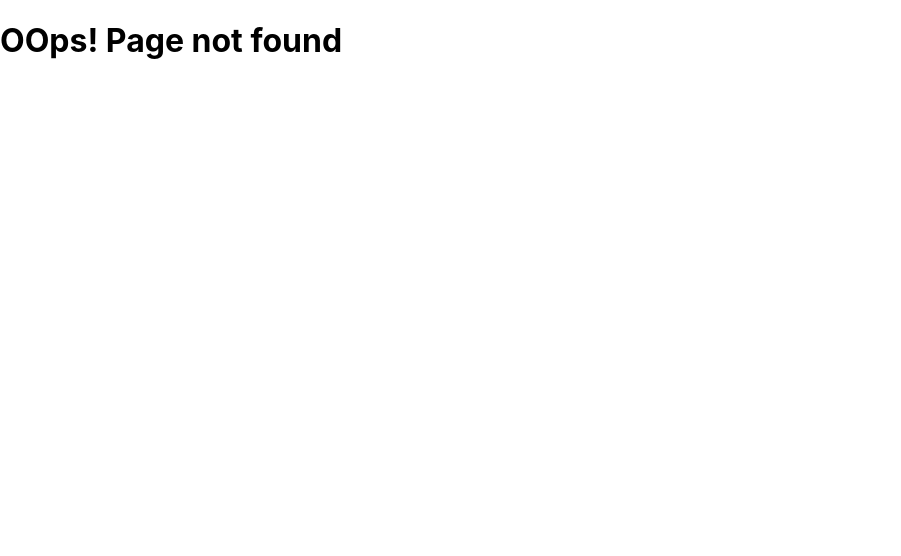
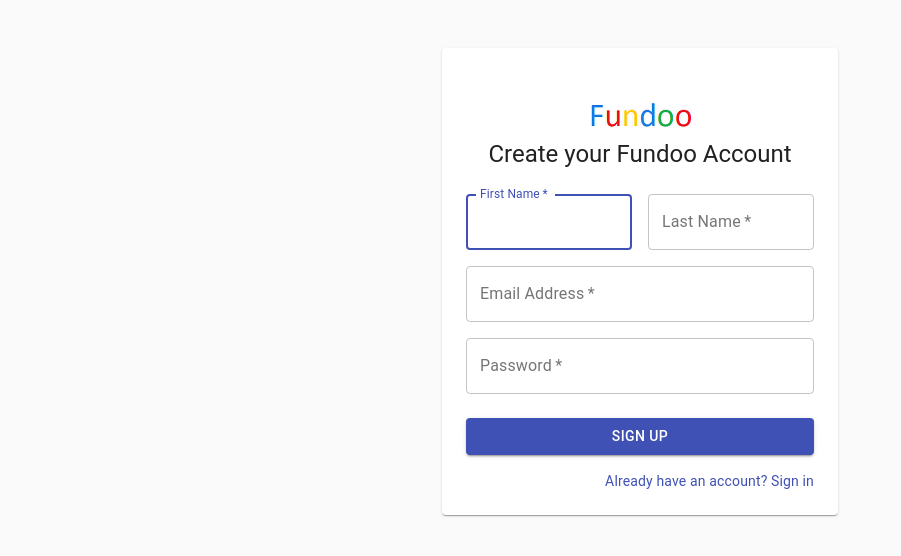
Before and after one commit to anubhav230/FundooApp_Frontend, a React (Create React App) app: page /register in a window 1280 px wide. Before the commit this address had no page. Shown: the top 556 px of the page, without its empty margins (0-901 px from the left). Built offline with nearby package versions, Linux system fonts and the light colour scheme; the HTML template or start-up script is replaced by a standard one.

Commit message:
feat: Created sign up static page

```diff
--- a/src/App.jsx
+++ b/src/App.jsx
@@ -3,12 +3,14 @@ import './App.css';
 import {BrowserRouter as Router, Route, Switch} from 'react-router-dom'
 import LoginIn from './components/Login'
 import Error from './components/Error'
+import SignUp from './components/Register'
 
 function App() {
     return (
         <Router>
             <Switch>
                 <Route exact path="/" component={LoginIn} />
+                <Route path="/register" component={SignUp} />
                 <Route component={Error} />
             </Switch>
         </Router>
--- a/src/Components/Login.jsx
+++ b/src/Components/Login.jsx
@@ -33,11 +33,10 @@ const useStyles = makeStyles((theme) => ({
 
     },
     paper: {
-        marginTop: theme.spacing(8),
+        marginTop: theme.spacing(6),
         marginBottom: theme.spacing(3),
-        padding: theme.spacing(1),
-        paddingLeft: theme.spacing(2),
-        paddingRight: theme.spacing(2),
+        paddingLeft: theme.spacing(1.5),
+        paddingRight: theme.spacing(1.5),
         display: 'flex',
         flexDirection: 'column',
         alignItems: 'center',
@@ -49,12 +48,10 @@ const useStyles = makeStyles((theme) => ({
 
 
 const validationSchema = Yup.object().shape({
-
     email: Yup.string().email().required("Email required!"),
     password: Yup.string()
-        .min(4, "Must have minimum Charachters")
+        .min(4, "Must have minimum 4 Charachters")
         .required("Password required!").matches(/(?=.*[0-9])/, "Password must contain a number."),
-
 });
 
 export default function SignIn() {
@@ -127,7 +124,7 @@ export default function SignIn() {
                                     </Link>
                                         </Grid>
                                         <Grid item>
-                                            <Link href="#" variant="body2">
+                                            <Link href="http://localhost:3000/register" variant="body2">
                                                 {"Don't have an account? Sign Up"}
                                             </Link>
                                         </Grid>
@@ -137,8 +134,6 @@ export default function SignIn() {
                         </Paper>
                     </main>
                 </Container>
-
-            // }}
                 )}
         </Formik>
     )
--- /dev/null
+++ b/src/Components/Register.jsx
@@ -0,0 +1,150 @@
+import React from 'react';
+import Button from '@material-ui/core/Button';
+import CssBaseline from '@material-ui/core/CssBaseline';
+import TextField from '@material-ui/core/TextField';
+import Link from '@material-ui/core/Link';
+import Grid from '@material-ui/core/Grid';
+import Typography from '@material-ui/core/Typography';
+import {makeStyles} from '@material-ui/core/styles';
+import Container from '@material-ui/core/Container';
+import Logo from '../../src/image/fundoologo.jpg';
+import Paper from '@material-ui/core/Paper';
+import {Formik} from "formik";
+import * as Yup from "yup";
+
+
+const useStyles = makeStyles((theme) => ({
+    paper: {
+        marginTop: theme.spacing(6),
+        marginBottom: theme.spacing(3),
+        paddingLeft: theme.spacing(1.5),
+        paddingRight: theme.spacing(1.5),
+        display: 'flex',
+        flexDirection: 'column',
+        alignItems: 'center',
+    },
+    form: {
+        width: '100%', // Fix IE 11 issue.
+        marginTop: theme.spacing(3),
+    },
+    submit: {
+        margin: theme.spacing(3, 0, 2),
+    },
+    image: {
+        backgroundImage: 'url(./src/image/fundoologo.jpg)',
+        backgroundRepeat: 'no-repeat',
+        backgroundColor:
+            theme.palette.type === 'light' ? theme.palette.grey[50] : theme.palette.grey[900],
+        backgroundSize: 'cover',
+        backgroundPosition: 'center',
+    },
+}));
+
+const validationSchema = Yup.object().shape({
+    firstName: Yup.string().min(4, 'Must cuntain 4 Characters!').required("firstName required!")
+    .matches(/^[A-Za-z]+$/, "Only Alphabets allowed"),
+    lastName: Yup.string().min(4, 'Must cuntain 3 Characters!').required("lastName required!")
+    .matches(/^[A-Za-z]+$/, "Only Alphabets allowed"),
+    email: Yup.string().email().required("Email required!"),
+    password: Yup.string()
+        .min(4, "Must have minimum 4 Charachters")
+        .required("Password required!").matches(/(?=.*[0-9])/, "Password must contain a number."),
+});
+
+export default function SignUp() {
+    const classes = useStyles();
+
+    return (
+        <Formik initialValues={{ firstName: "", lastName: "", email: "", password: "" }}
+        validationSchema={validationSchema}
+        >
+            {({ values, errors, touched, handleChange, handleBlur, handleSubmit, isSubmitting}) => (
+                <Container component="main" maxWidth="xs">
+                <CssBaseline />
+                <Grid item xs={false} sm={4} md={7} className={classes.image} />
+                <Paper className={classes.paper}>
+                    <div className={classes.paper}>
+                        <img src={Logo} />
+                        <Typography component="h1" variant="h5">
+                            Create your Fundoo Account
+                    </Typography>
+                        <form className={classes.form} noValidate>
+                            <Grid container spacing={2}>
+                                <Grid item xs={12} sm={6}>
+                                    <TextField
+                                        autoComplete="fname"
+                                        name="firstName"
+                                        variant="outlined"
+                                        required
+                                        fullWidth
+                                        id="firstName"
+                                        label="First Name"
+                                        autoFocus
+                                        value={values.firstName}
+                                        onChange={handleChange}
+                                        onBlur={handleBlur}
+                                        className={errors.firstName && touched.firstName && "error"}
+                                    />
+                                    {errors.firstName && touched.firstName && (
+                                        <div className="input-feedback">{errors.firstName}</div>
+                                    )}
+                                </Grid>
+                                <Grid item xs={12} sm={6}>
+                                    <TextField
+                                        variant="outlined"
+                                        required
+                                        fullWidth
+                                        id="lastName"
+                                        label="Last Name"
+                                        name="lastName"
+                                        autoComplete="lname"
+                                    />
+                                </Grid>
+                                <Grid item xs={12}>
+                                    <TextField
+                                        variant="outlined"
+                                        required
+                                        fullWidth
+                                        id="email"
+                                        label="Email Address"
+                                        name="email"
+                                        autoComplete="email"
+                                    />
+                                </Grid>
+                                <Grid item xs={12}>
+                                    <TextField
+                                        variant="outlined"
+                                        required
+                                        fullWidth
+                                        name="password"
+                                        label="Password"
+                                        type="password"
+                                        id="password"
+                                        autoComplete="current-password"
+                                    />
+                                </Grid>
+                            </Grid>
+                            <Button
+                                type="submit"
+                                fullWidth
+                                variant="contained"
+                                color="primary"
+                                className={classes.submit}
+                            >
+                                Sign Up
+                        </Button>
+                            <Grid container justify="flex-end">
+                                <Grid item>
+                                    <Link href="http://localhost:3000" variant="body2">
+                                        Already have an account? Sign in
+                                </Link>
+                                </Grid>
+                            </Grid>
+                        </form>
+                    </div>
+                </Paper>
+            </Container>
+            )}
+        </Formik>
+    );
+}
```
